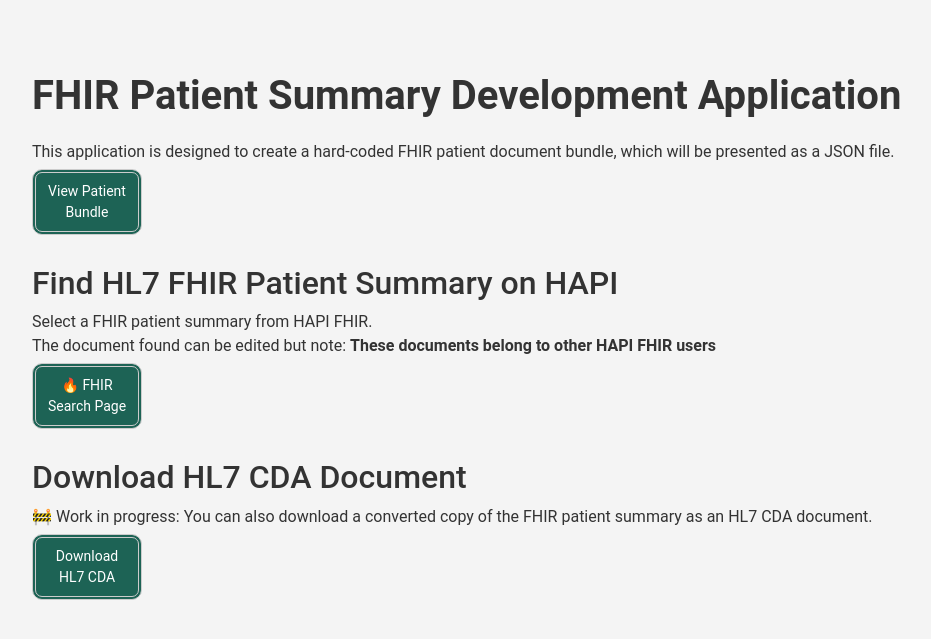
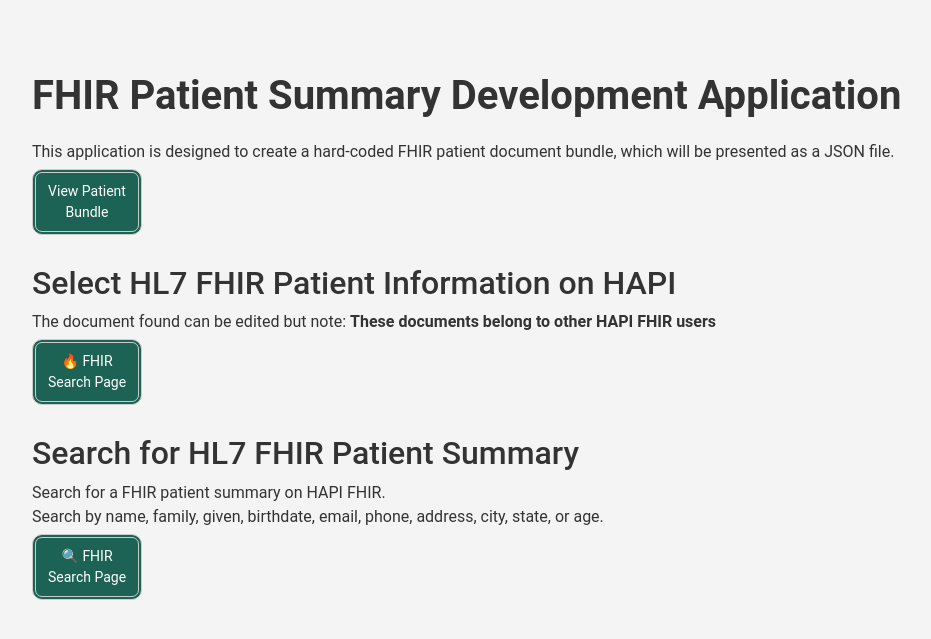
Before and after one commit to ddeveloper72/fhir-patient-summary, a Flask app: page / in a window 1280 px wide. Shown: the part 44-683 px from the top of the page, without its empty margins (50-981 px from the left). Run offline with Flask 3, Linux system fonts and the light colour scheme.

Commit message:
Update index.html to enhance patient search section and improve headings

```diff
--- a/templates/index.html
+++ b/templates/index.html
@@ -11,8 +11,7 @@
     </div>
     <br>
     <div class="">
-        <h2>Find HL7 FHIR Patient Summary on HAPI</h2>
-        <p>Select a FHIR patient summary from HAPI FHIR.</p>
+        <h2>Select HL7 FHIR Patient Information on HAPI</h2>
         <p>The document found can be edited but note: <span class="bold">These documents belong to other HAPI FHIR
                 users</span></p>
         <button onclick="window.location.href='{{ url_for('fhir_patient_list') }}' " class="button" type="button">🔥
@@ -20,12 +19,19 @@
             Search Page</button>
     </div>
     <br>
-    <div class="download">
+    <div class="">
+        <h2>Search for HL7 FHIR Patient Summary</h2>
+        <p>Search for a FHIR patient summary on HAPI FHIR.</p>
+        <p>Search by name, family, given, birthdate, email, phone, address, city, state, or age.</p>
+        <button onclick="window.location.href='{{ url_for('fhir_patient_search') }}'" class="button" type="button">🔍
+            FHIR
+            Search Page</button>
+    <!-- <div class="download">
         <h2>Download HL7 CDA Document</h2>
         <p>🚧 Work in progress: You can also download a converted copy of the FHIR patient summary as an HL7 CDA
             document.</p>
         <button onclick="window.location.href='#'" class="button" type="button" disabled>Download HL7 CDA</button>
-    </div>
+    </div> -->
 
 
 </div>
```
